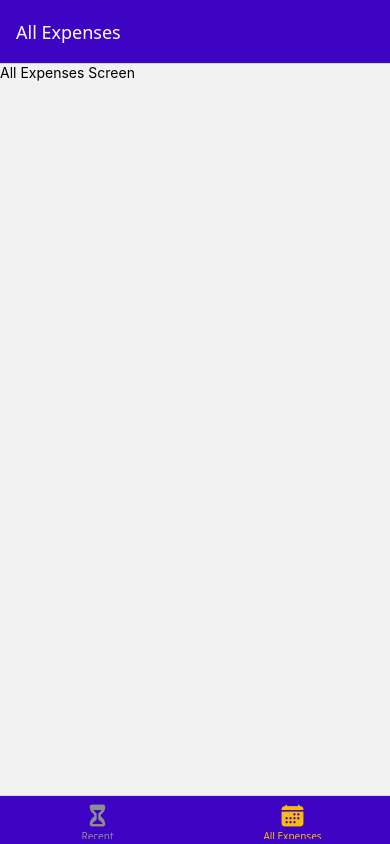
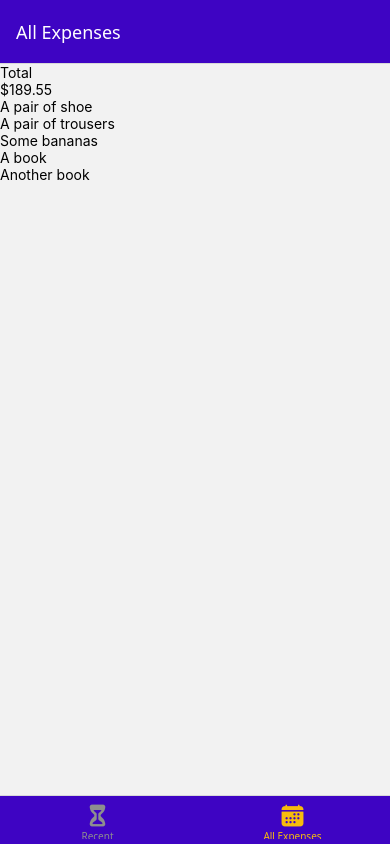
Before and after one commit to milosm89/ExpensesApp, a React Native app: screen /AllExpenses in a window 390 px wide. Built offline with nearby package versions, Linux system fonts and the light colour scheme.

Commit message:
Added dummy data

```diff
--- /dev/null
+++ b/components/ExpensesOutput/ExpensesList.js
@@ -0,0 +1,17 @@
+import { FlatList, Text } from "react-native";
+
+function renderExpenseItem(itemData) {
+    return <Text>{itemData.item.description}</Text>
+}
+
+function ExpensesList({expenses}) {
+    return (
+             <FlatList
+                data={expenses}
+                renderItem={renderExpenseItem}
+                keyExtractor={(item) => item.id}
+            />
+    );
+}
+
+export default ExpensesList;
--- /dev/null
+++ b/components/ExpensesOutput/ExpensesOutput.js
@@ -0,0 +1,47 @@
+import { View } from "react-native";
+import ExpensesSummary from "./ExpensesSummary";
+import ExpensesList from "./ExpensesList";
+
+const DUMMY_EXPENSES = [
+    {
+        id: 'e1',
+        description: 'A pair of shoe',
+        amount: 59.99,
+        date: new Date('2021-12-19')
+    },
+    {
+        id: 'e2',
+        description: 'A pair of trousers',
+        amount: 89.99,
+        date: new Date('2022-01-05')
+    },
+    {
+        id: 'e3',
+        description: 'Some bananas',
+        amount: 5.99,
+        date: new Date('2021-12-01')
+    },
+    {
+        id: 'e4',
+        description: 'A book',
+        amount: 14.99,
+        date: new Date('2022-02-19')
+    },
+    {
+        id: 'e5',
+        description: 'Another book',
+        amount: 18.59,
+        date: new Date('2022-02-18')
+    },
+];
+
+function ExpensesOutput({expenses, expensesPeriod}) {
+    return (
+        <View>
+            <ExpensesSummary expenses={DUMMY_EXPENSES} periodName={expensesPeriod} />
+            <ExpensesList expenses={DUMMY_EXPENSES} />
+        </View>
+    );
+}
+
+export default ExpensesOutput;
--- /dev/null
+++ b/components/ExpensesOutput/ExpensesSummary.js
@@ -0,0 +1,17 @@
+import { View, Text } from "react-native";
+
+function ExpensesSummary({expenses, periodName}) {
+
+    const expensesSum = expenses.reduce((sum, expense) => {
+        return sum + expense.amount
+    }, 0);
+
+    return (
+        <View>
+            <Text>{periodName}</Text>
+            <Text>${expensesSum.toFixed(2)}</Text>
+        </View>
+    );
+}
+
+export default ExpensesSummary;
--- a/screens/AllExpenses.js
+++ b/screens/AllExpenses.js
@@ -1,7 +1,8 @@
-import { Text } from "react-native";
+
+import ExpensesOutput from "../components/ExpensesOutput/ExpensesOutput";
 
 function AllExpenses() {
-    return <Text>All Expenses Screen</Text>
+    return <ExpensesOutput expensesPeriod="Total" />
 }
 
 export default AllExpenses;
--- a/screens/RecentExpenses.js
+++ b/screens/RecentExpenses.js
@@ -1,7 +1,9 @@
-import { Text } from "react-native";
+import ExpensesOutput from "../components/ExpensesOutput/ExpensesOutput";
+
+
 
 function RecentExpenses() {
-    return <Text>Recent Expenses Screen</Text>
+    return <ExpensesOutput expensesPeriod= "Last 7 Days"  />
 }
 
 export default RecentExpenses;
```
